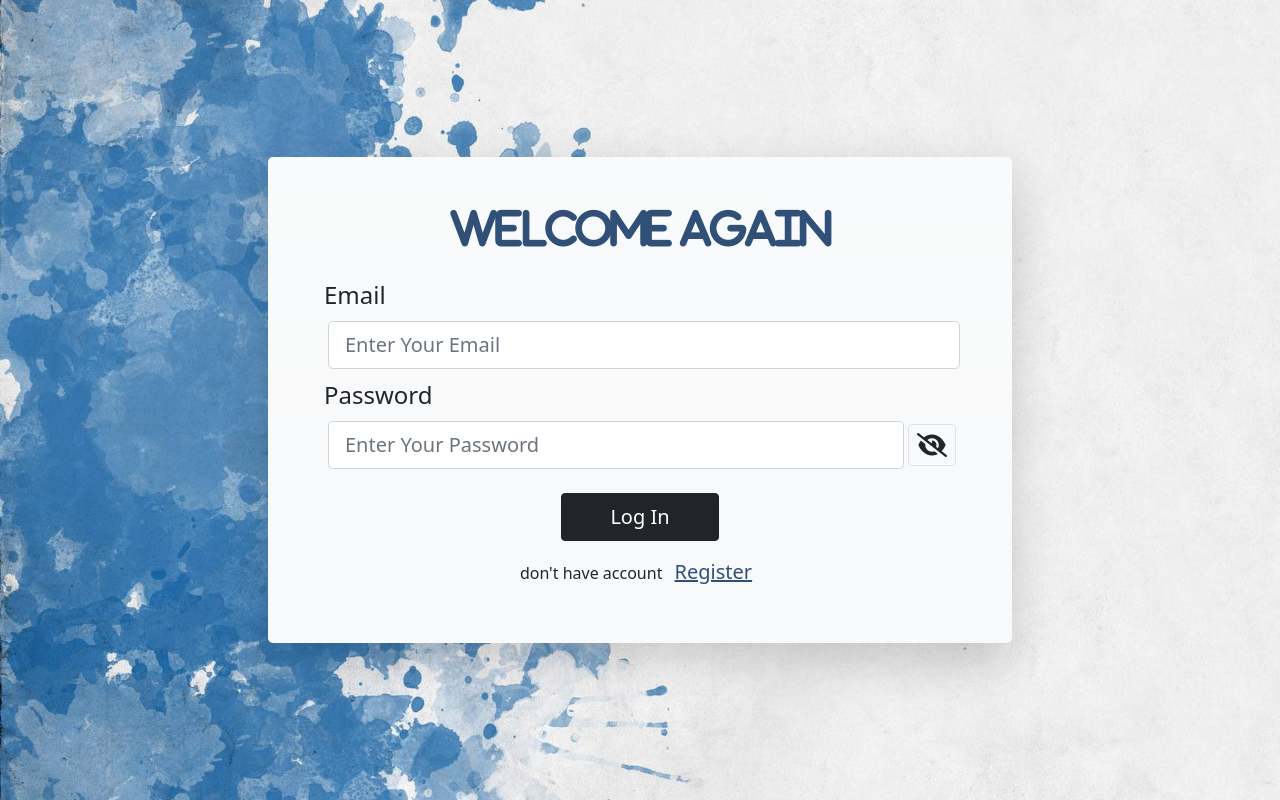
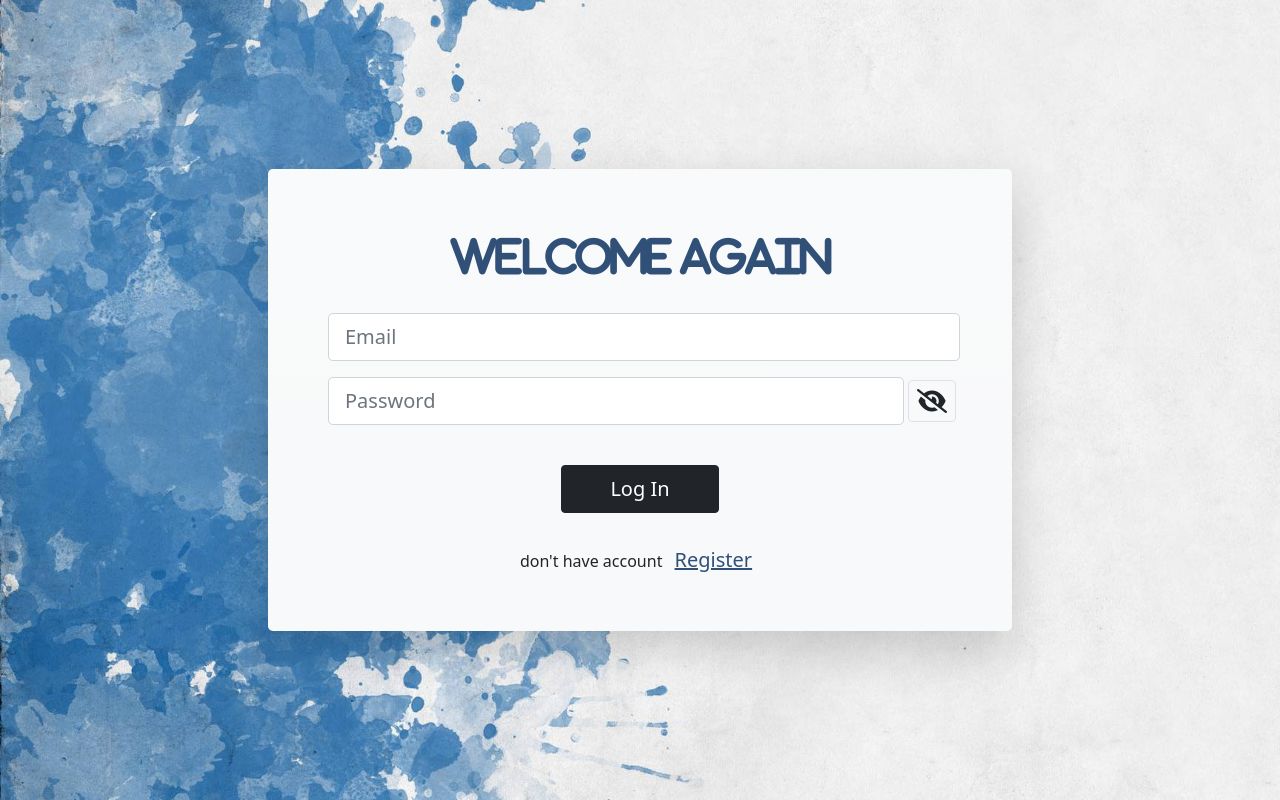
Before and after one commit to zolfa-gad/Gallery_Web_App, a plain HTML site: page pages/log-in/log-in.html in a window 1280 px wide. Drawn offline with Linux system fonts and the light colour scheme.

Commit message:
first-version

```diff
--- a/pages/log-in/log-in.html
+++ b/pages/log-in/log-in.html
@@ -13,7 +13,6 @@
   </head>
   <body class="h-100 bg-color">
     <!------------------------------------ main home background ------------------------>
-    <!-- <figure id="homeImage" class="vh-100 position-relative"></figure> -->
 
     <!-------------------------------- main section --------------------------------------->
     <main id="logInContent" class="top-0 w-100 h-100 position-absolute">
@@ -24,37 +23,47 @@
         <div
           class="bg-light rounded-3 shadow-lg bg-gradient col-md-8 d-flex flex-column justify-content-center align-items-center p-5 text-justify"
         >
-          <h2 class="fs-1 fw-bolder text-blue-dark">Welcome Again</h2>
+          <h2 class="fs-1 fw-bolder text-blue-dark p-3">Welcome Again</h2>
           <form
             onsubmit="userLogIn(event)"
-            class="w-100 h-100 p-2 d-flex flex-column justify-content-center align-items-start"
+            class="w-100 h-100 p-2 d-flex flex-column justify-content-center align-items-start gap-3"
           >
-            <label class="fs-4 py-2" for="email-input">Email</label>
+            <div class="w-100">
               <input
                 id="email-input"
                 class="form-control form-control-lg mx-1"
                 type="email"
-              placeholder="Enter Your Email"
+                placeholder="Email"
               />
-            <span id="email-error" class="px-3 text-danger visually-hidden"
-              >Please Enter Your Email</span
+              <span id="email-error" class="px-3 text-danger visually-hidden">
+                Please Enter Your Email
+              </span>
+            </div>
+
+            <div class="w-100">
+              <div
+                class="d-flex justify-content-center align-items-center w-100"
               >
-
-            <label class="fs-4 py-2" for="password-input">Password</label>
-            <div class="d-flex justify-content-center align-items-center w-100">
                 <input
                   id="password-input"
                   class="form-control form-control-lg mx-1"
                   type="password"
-                placeholder="Enter Your Password"
+                  placeholder="Password"
                 />
-              <span class="border border-1 p-2 btn" onclick="togglePassword()">
-                <i id="password-icon" class="fa fa-eye-slash fa-xl"></i
-              ></span>
+                <span
+                  class="border border-1 p-2 btn"
+                  onclick="togglePassword()"
+                >
+                  <i id="password-icon" class="fa fa-eye-slash fa-xl"></i>
+                </span>
               </div>
-            <span id="password-error" class="px-3 text-danger visually-hidden"
-              >Please Enter Your Password</span
+              <span
+                id="password-error"
+                class="px-3 text-danger visually-hidden"
               >
+                Please Enter Your Password
+              </span>
+            </div>
 
             <button
               class="btn btn-dark px-5 py-2 fs-5 align-self-center mt-4"
@@ -68,8 +77,9 @@
                 href="#"
                 class="fs-5 text-blue-dark px-2"
                 onclick="location.replace('../register/register.html')"
-                >Register</a
               >
+                Register
+              </a>
             </div>
           </form>
         </div>
```
Also changed, not shown: pages/log-in/log-in-script.js (+0 -11 lines). Lines whose indentation alone changed are shown as unchanged.
